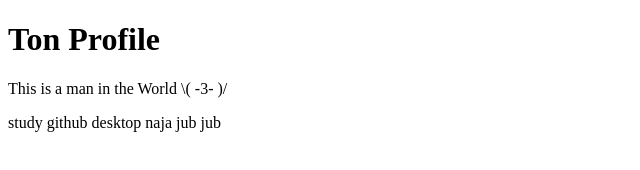
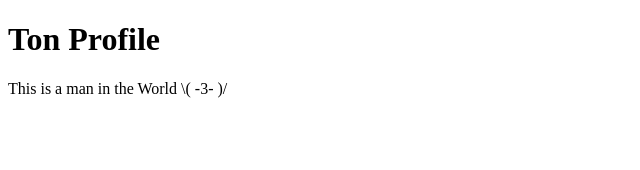
Before and after one commit to diesellTon/github-desktop-project, a plain HTML site: page index.html in a window 1280 px wide. Shown: the whole page, without its empty margins (0-640 px from the left). Drawn offline with Linux system fonts and the light colour scheme.

Commit message:
Revert "add some text"
This reverts commit cf98a3ac0df4c05ab100646d882042868daf95f4.

```diff
--- a/index.html
+++ b/index.html
@@ -10,6 +10,5 @@
     <p>This is a man in the World
         \( -3- )/
     </p>
-    <p> study github desktop naja jub jub</p>
 </body>
 </html>
```
